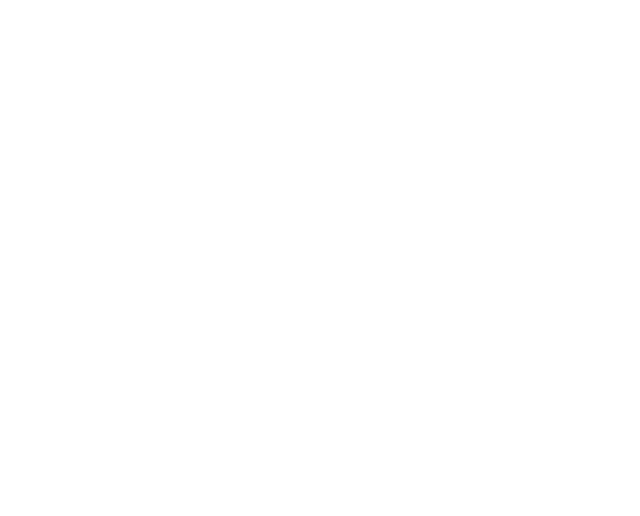
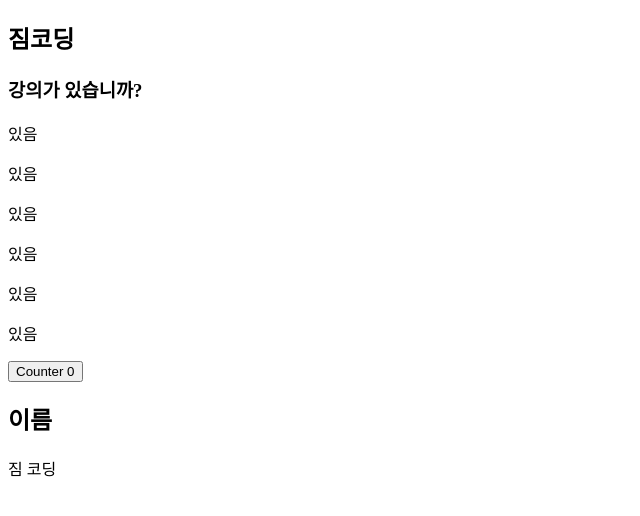
Before and after one commit to seorang42/vuejs3-practice, a Vue app: page / in a window 1280 px wide. Shown: the top 516 px of the page, without its empty margins (0-640 px from the left). Built offline with nearby package versions, Linux system fonts and the light colour scheme.

Commit message:
4-5 Computed

```diff
--- a/src/App.vue
+++ b/src/App.vue
@@ -1,21 +1,56 @@
 <template>
-	<div></div>
+	<div>
+		<h2>{{ teacher.name }}</h2>
+		<h3>강의가 있습니까?</h3>
+		<!-- <p>{{ teacher.lectures.length > 0 ? '있음' : '없음' }}</p> -->
+		<p>{{ hasLecture }}</p>
+		<p>{{ hasLecture }}</p>
+		<p>{{ hasLecture }}</p>
+		<p>{{ existLecture() }}</p>
+		<p>{{ existLecture() }}</p>
+		<p>{{ existLecture() }}</p>
+		<button v-on:click="counter++">Counter {{ counter }}</button>
+		<h2>이름</h2>
+		<p>{{ fullName }}</p>
+	</div>
 </template>
 
 <script>
-import { reactive, readonly } from 'vue';
+import { computed, reactive, ref } from 'vue';
 
 export default {
 	setup() {
-		const original = reactive({
-			count: 0,
+		const teacher = reactive({
+			name: '짐코딩',
+			lectures: ['HTML/CSS', 'JavaScript', 'Vue3'],
 		});
-		const copy = readonly(original);
-		original.count++;
-		copy.count++; // 불가능
-		console.log(original.count);
-		console.log(copy.count);
-		return {};
+
+		const hasLecture = computed(() => {
+			console.log('computed');
+			return teacher.lectures.length > 0 ? '있음' : '없음';
+		});
+		const existLecture = () => {
+			console.log('method');
+			return teacher.lectures.length > 0 ? '있음' : '없음';
+		};
+		const counter = ref(0);
+
+		const firstName = ref('홍');
+		const lastName = ref('길동');
+		const fullName = computed({
+			get() {
+				return firstName.value + ' ' + lastName.value;
+			},
+			set(value) {
+				const [first, last] = value.split(' ');
+				firstName.value = first;
+				lastName.value = last;
+			},
+		});
+		console.log(fullName.value);
+		fullName.value = '짐 코딩';
+		console.log(firstName.value, lastName.value);
+		return { teacher, hasLecture, existLecture, counter, fullName };
 	},
 };
 </script>
```
Also changed, not shown: src/App_reactive.vue (deleted, +0 -27 lines), src/App_ref.vue (deleted, +0 -22 lines), src/App_ref_object_array.vue (deleted, +0 -29 lines), src/App_toRef_toRefs.vue (deleted, +0 -29 lines).
